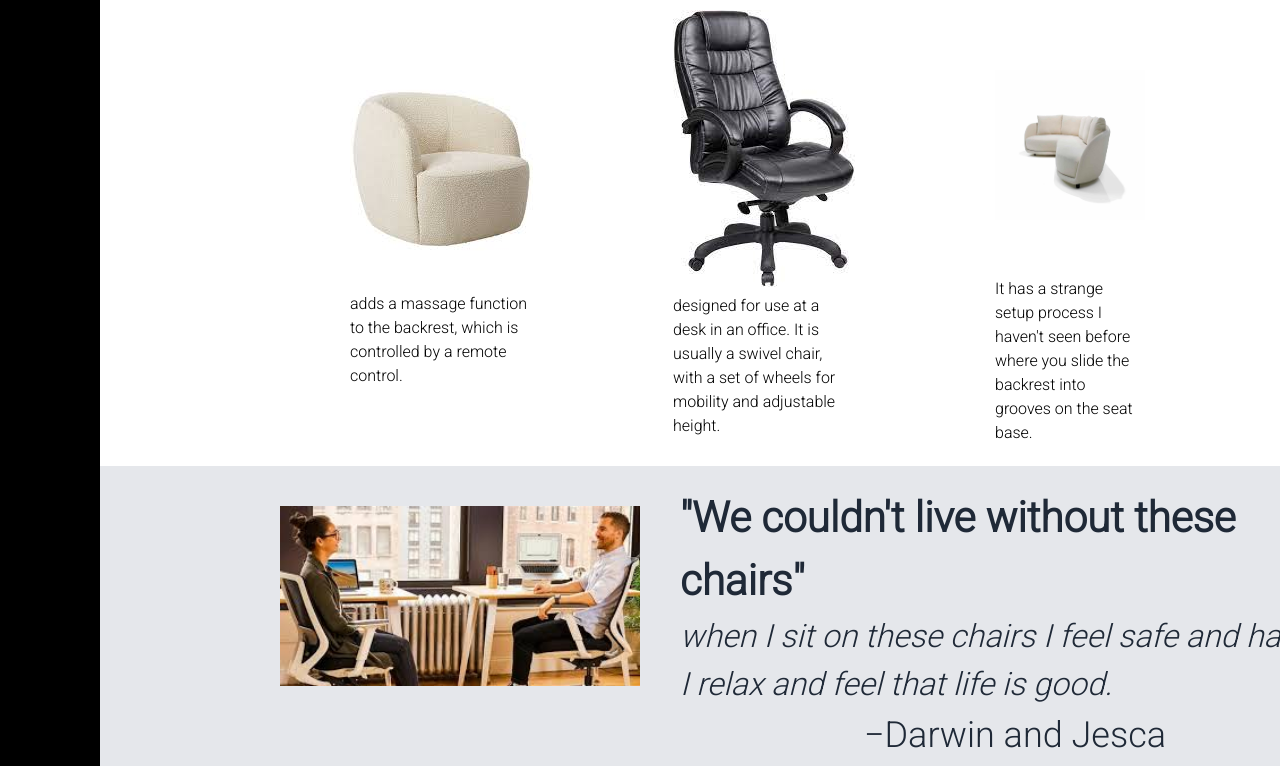
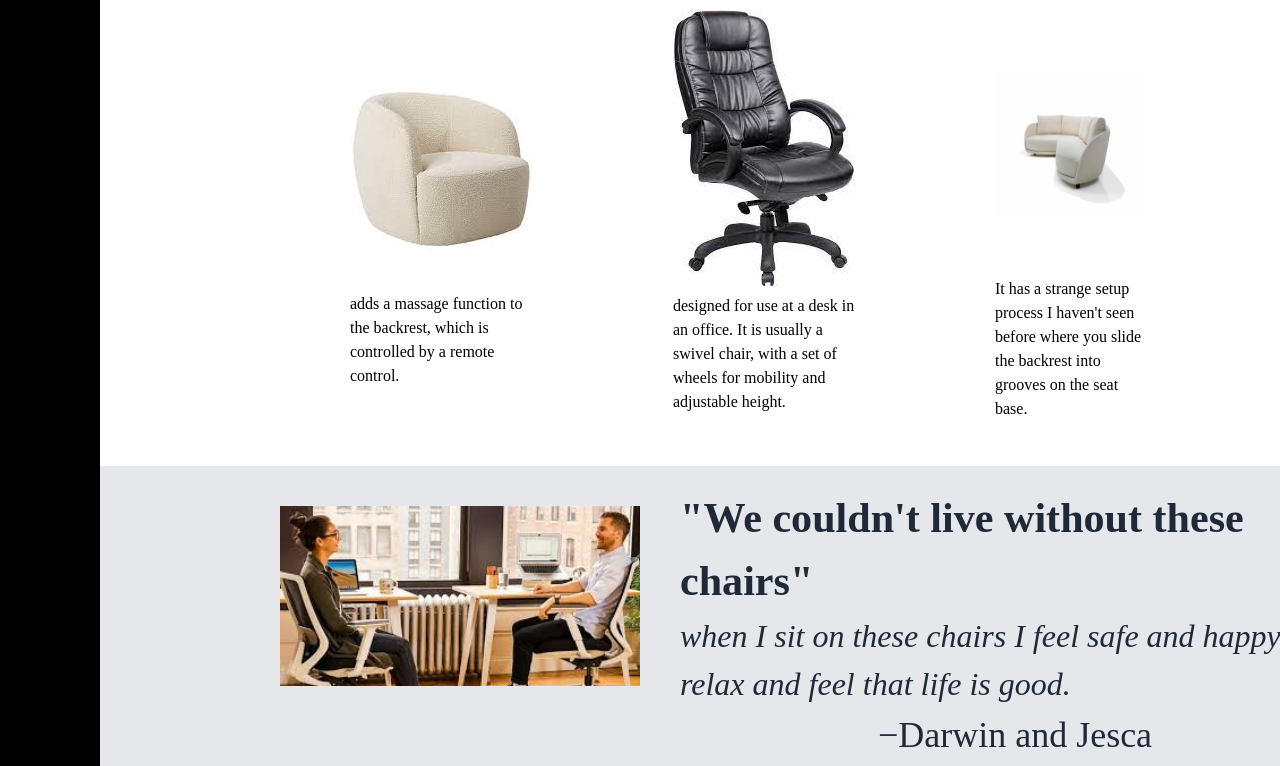
Before and after one commit to Musrihub/landing-page, a plain HTML site: page index.html in a window 1280 px wide. Shown: the part 534-1300 px from the top of the page. Drawn offline with Linux system fonts and the light colour scheme.

Commit message:
modified style.css

```diff
--- a/style.css
+++ b/style.css
@@ -4,9 +4,12 @@
     box-sizing: border-box;
     line-height: 1.5;
 }
-body{
+html, body{
     background-color: black;
-    font-family: roboto;
+    width: 100%;
+    height: 100%;
+
+
 }
 
 
@@ -236,5 +239,4 @@ footer{
     padding-right: 150px;
     width: 1400px;
     height: 60px;
-
 }
```
